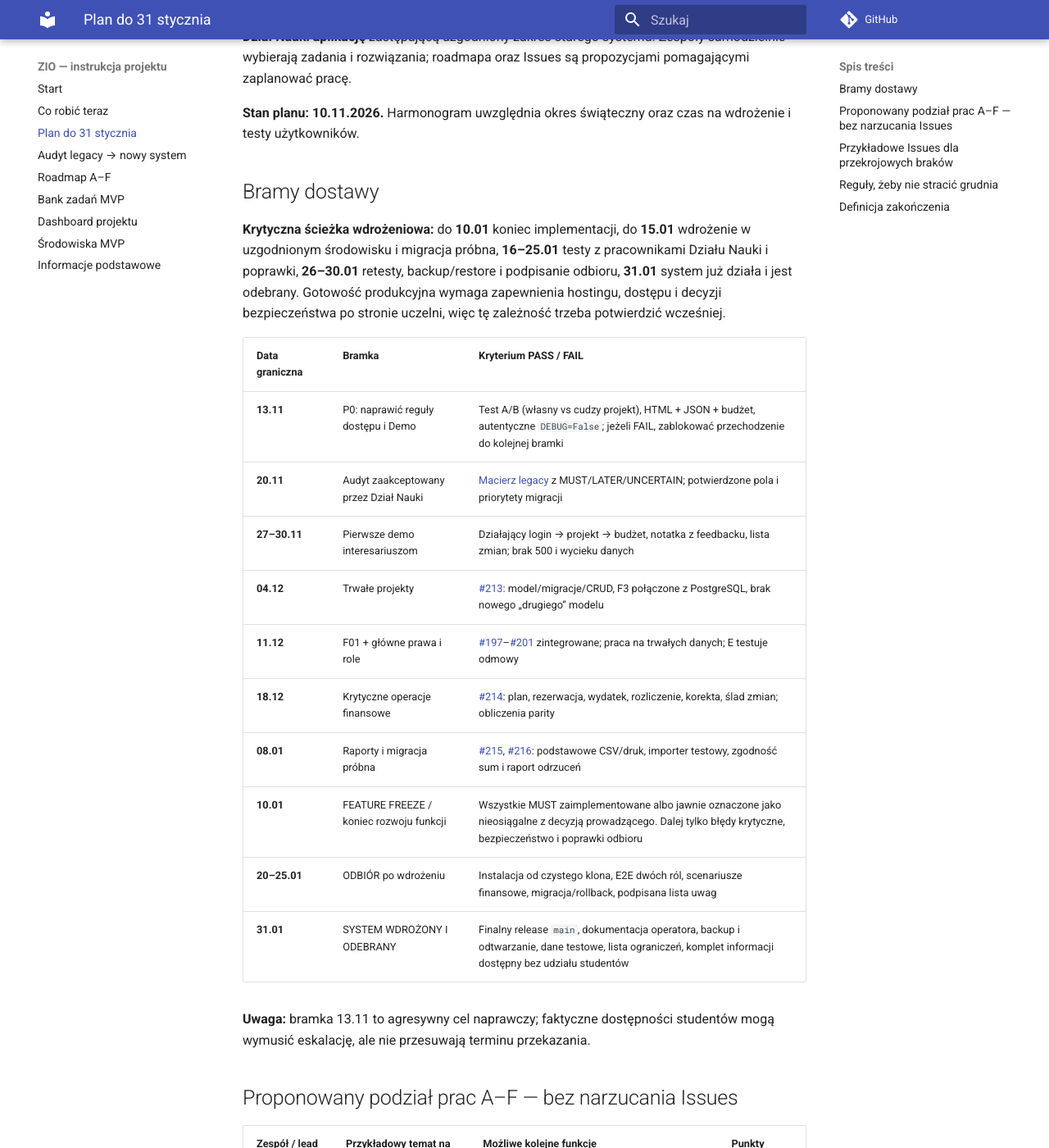
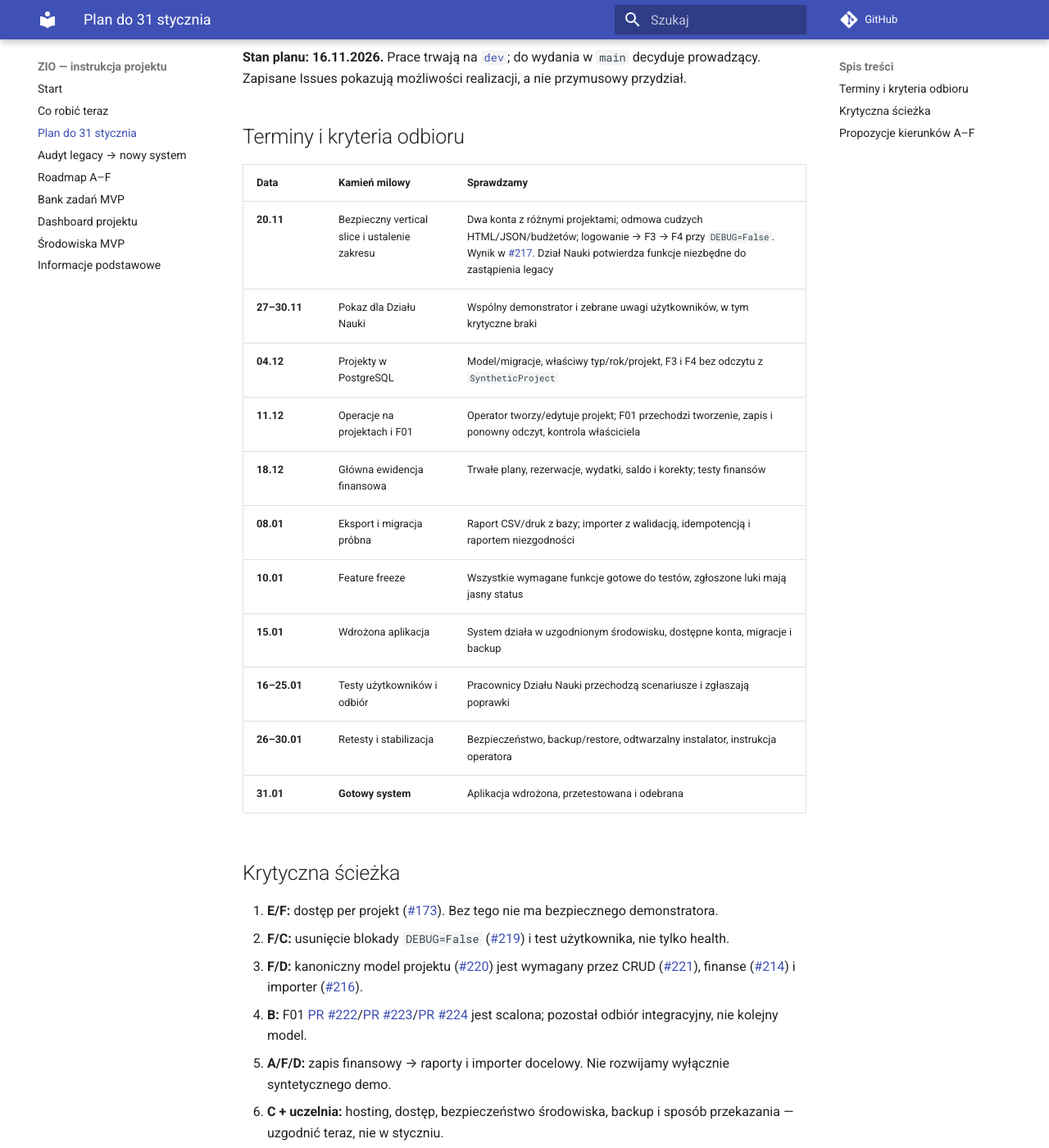
Before and after one commit to zio-wi-pb-mc/pb-science-office-manual, an MkDocs documentation site: the page built from manual/23-plan-do-31-stycznia.md, in a window 1280 px wide and 1400 px high, scrolled down 215 px. Shown: the whole window at 82% size. Built offline with MkDocs 1.6.1 and Material for MkDocs 9.7.7, drawn with Linux system fonts in a browser that asks for light colours; comment, search, counter and statistics services are not loaded; some of the changed text lies outside the part shown.

Commit message:
docs: refresh live ZIO status, student guidance and January delivery

```diff
--- a/manual/23-plan-do-31-stycznia.md
+++ b/manual/23-plan-do-31-stycznia.md
@@ -1,65 +1,47 @@
-# Plan zakończenia ZIO — twardy termin 31 stycznia 2027
+# Plan dostawy ZIO — do 31 stycznia 2027
 
-**Cel projektu:** do **31 stycznia 2027 r.** dostarczamy **wdrożoną, przetestowaną i odebraną przez Dział Nauki aplikację** zastępującą uzgodniony zakres starego systemu. Zespoły samodzielnie wybierają zadania i rozwiązania; roadmapa oraz Issues są propozycjami pomagającymi zaplanować pracę.
+**Cel ZIO:** do **31 stycznia 2027 r.** aplikacja ma być **wdrożona, przetestowana i odebrana przez Dział Nauki**. Zespoły mogą samodzielnie wybierać zadania; wskazane Issues są propozycjami, nie przydziałami.
 
+**Stan planu: 16.11.2026.** Prace trwają na [`dev`](https://github.com/zio-wi-pb-mc/pb-science-office/tree/dev); do wydania w `main` decyduje prowadzący. Zapisane Issues pokazują możliwości realizacji, a nie przymusowy przydział.
 
-**Stan planu: 10.11.2026.** Harmonogram uwzględnia okres świąteczny oraz czas na wdrożenie i testy użytkowników.
+## Terminy i kryteria odbioru
 
-## Bramy dostawy
+| Data | Kamień milowy | Sprawdzamy |
+|---|---|---|
+| **20.11** | Bezpieczny vertical slice i ustalenie zakresu | Dwa konta z różnymi projektami; odmowa cudzych HTML/JSON/budżetów; logowanie → F3 → F4 przy `DEBUG=False`. Wynik w [#217](https://github.com/zio-wi-pb-mc/pb-science-office/issues/217). Dział Nauki potwierdza funkcje niezbędne do zastąpienia legacy |
+| **27–30.11** | Pokaz dla Działu Nauki | Wspólny demonstrator i zebrane uwagi użytkowników, w tym krytyczne braki |
+| **04.12** | Projekty w PostgreSQL | Model/migracje, właściwy typ/rok/projekt, F3 i F4 bez odczytu z `SyntheticProject` |
+| **11.12** | Operacje na projektach i F01 | Operator tworzy/edytuje projekt; F01 przechodzi tworzenie, zapis i ponowny odczyt, kontrola właściciela |
+| **18.12** | Główna ewidencja finansowa | Trwałe plany, rezerwacje, wydatki, saldo i korekty; testy finansów |
+| **08.01** | Eksport i migracja próbna | Raport CSV/druk z bazy; importer z walidacją, idempotencją i raportem niezgodności |
+| **10.01** | Feature freeze | Wszystkie wymagane funkcje gotowe do testów, zgłoszone luki mają jasny status |
+| **15.01** | Wdrożona aplikacja | System działa w uzgodnionym środowisku, dostępne konta, migracje i backup |
+| **16–25.01** | Testy użytkowników i odbiór | Pracownicy Działu Nauki przechodzą scenariusze i zgłaszają poprawki |
+| **26–30.01** | Retesty i stabilizacja | Bezpieczeństwo, backup/restore, odtwarzalny instalator, instrukcja operatora |
+| **31.01** | **Gotowy system** | Aplikacja wdrożona, przetestowana i odebrana |
 
-**Krytyczna ścieżka wdrożeniowa:** do **10.01** koniec implementacji, do **15.01** wdrożenie w uzgodnionym środowisku i migracja próbna, **16–25.01** testy z pracownikami Działu Nauki i poprawki, **26–30.01** retesty, backup/restore i podpisanie odbioru, **31.01** system już działa i jest odebrany. Gotowość produkcyjna wymaga zapewnienia hostingu, dostępu i decyzji bezpieczeństwa po stronie uczelni, więc tę zależność trzeba potwierdzić wcześniej.
+## Krytyczna ścieżka
 
+1. **E/F:** dostęp per projekt ([#173](https://github.com/zio-wi-pb-mc/pb-science-office/issues/173)). Bez tego nie ma bezpiecznego demonstratora.
+2. **F/C:** usunięcie blokady `DEBUG=False` ([#219](https://github.com/zio-wi-pb-mc/pb-science-office/issues/219)) i test użytkownika, nie tylko health.
+3. **F/D:** kanoniczny model projektu ([#220](https://github.com/zio-wi-pb-mc/pb-science-office/issues/220)) jest wymagany przez CRUD ([#221](https://github.com/zio-wi-pb-mc/pb-science-office/issues/221)), finanse ([#214](https://github.com/zio-wi-pb-mc/pb-science-office/issues/214)) i importer ([#216](https://github.com/zio-wi-pb-mc/pb-science-office/issues/216)).
+4. **B:** F01 [PR #222](https://github.com/zio-wi-pb-mc/pb-science-office/pull/222)/[PR #223](https://github.com/zio-wi-pb-mc/pb-science-office/pull/223)/[PR #224](https://github.com/zio-wi-pb-mc/pb-science-office/pull/224) jest scalona; pozostał odbiór integracyjny, nie kolejny model.
+5. **A/F/D:** zapis finansowy → raporty i importer docelowy. Nie rozwijamy wyłącznie syntetycznego demo.
+6. **C + uczelnia:** hosting, dostęp, bezpieczeństwo środowiska, backup i sposób przekazania — uzgodnić teraz, nie w styczniu.
 
-| Data graniczna | Bramka | Kryterium PASS / FAIL |
-|---|---|---|
-| **13.11** | P0: naprawić reguły dostępu i Demo | Test A/B (własny vs cudzy projekt), HTML + JSON + budżet, autentyczne `DEBUG=False`; jeżeli FAIL, zablokować przechodzenie do kolejnej bramki |
-| **20.11** | Audyt zaakceptowany przez Dział Nauki | [Macierz legacy](22-audyt-legacy-parity.md) z MUST/LATER/UNCERTAIN; potwierdzone pola i priorytety migracji |
-| **27–30.11** | Pierwsze demo interesariuszom | Działający login → projekt → budżet, notatka z feedbacku, lista zmian; brak 500 i wycieku danych |
-| **04.12** | Trwałe projekty | [#213](https://github.com/zio-wi-pb-mc/pb-science-office/issues/213): model/migracje/CRUD, F3 połączone z PostgreSQL, brak nowego „drugiego” modelu |
-| **11.12** | F01 + główne prawa i role | [#197](https://github.com/zio-wi-pb-mc/pb-science-office/issues/197)–[#201](https://github.com/zio-wi-pb-mc/pb-science-office/issues/201) zintegrowane; praca na trwałych danych; E testuje odmowy |
-| **18.12** | Krytyczne operacje finansowe | [#214](https://github.com/zio-wi-pb-mc/pb-science-office/issues/214): plan, rezerwacja, wydatek, rozliczenie, korekta, ślad zmian; obliczenia parity |
-| **08.01** | Raporty i migracja próbna | [#215](https://github.com/zio-wi-pb-mc/pb-science-office/issues/215), [#216](https://github.com/zio-wi-pb-mc/pb-science-office/issues/216): podstawowe CSV/druk, importer testowy, zgodność sum i raport odrzuceń |
-| **10.01** | FEATURE FREEZE / koniec rozwoju funkcji | Wszystkie MUST zaimplementowane albo jawnie oznaczone jako nieosiągalne z decyzją prowadzącego. Dalej tylko błędy krytyczne, bezpieczeństwo i poprawki odbioru |
-| **20–25.01** | ODBIÓR po wdrożeniu | Instalacja od czystego klona, E2E dwóch ról, scenariusze finansowe, migracja/rollback, podpisana lista uwag |
-| **31.01** | SYSTEM WDROŻONY I ODEBRANY | Finalny release `main`, dokumentacja operatora, backup i odtwarzanie, dane testowe, lista ograniczeń, komplet informacji dostępny bez udziału studentów |
+**Ryzyko terminowe:** dla ograniczonego, uzgodnionego zakresu plan może być wykonalny przy sprawnej integracji. Pełnego zastąpienia wszystkich funkcji legacy nie potwierdza aktualny stan repozytorium. Zakres musi zostać zatwierdzony przez Dział Nauki, bez dodawania nieustalonych nowych formularzy.
 
-**Uwaga:** bramka 13.11 to agresywny cel naprawczy; faktyczne dostępności studentów mogą wymusić eskalację, ale nie przesuwają terminu przekazania.
+## Propozycje kierunków A–F
 
-## Proponowany podział prac A–F — bez narzucania Issues
+| Zespół | Praktyczny wkład do wyboru |
+|---|---|
+| **A** | Reguły i zapisy finansowe, test salda, eksport |
+| **B** | Integracja F01 i następne uzgodnione formularze/operacje |
+| **C** | Demo/E2E, wdrożenie, backup, instrukcje operatora |
+| **D** | Import do ORM, zgodność danych, porównanie z legacy |
+| **E** | Przypisania, role i brak dostępu do cudzych danych |
+| **F** | Projekty w bazie, CRUD, integracja budżetu i Demo |
 
-| Zespół / lead | Przykładowy temat na teraz | Możliwe kolejne funkcje | Punkty odniesienia |
-|---|---|---|---|
-| **A / Daniel Perkowski** | Domknąć [PR #209](https://github.com/zio-wi-pb-mc/pb-science-office/pull/209), [PR #210](https://github.com/zio-wi-pb-mc/pb-science-office/pull/210), [PR #185](https://github.com/zio-wi-pb-mc/pb-science-office/pull/185); rzeczywiste przypadki [#204](https://github.com/zio-wi-pb-mc/pb-science-office/issues/204) | **Trwałe finanse** [#214](https://github.com/zio-wi-pb-mc/pb-science-office/issues/214), potem raporty [#215](https://github.com/zio-wi-pb-mc/pb-science-office/issues/215). Kod i testy, nie słowniki |
-| **B / Karina Chilkiewicz** | Zintegrować **jeden** F01: [#197](https://github.com/zio-wi-pb-mc/pb-science-office/issues/197)–[#201](https://github.com/zio-wi-pb-mc/pb-science-office/issues/201) | Po odbiorze F01 — minimum interfejsu administracyjnego dla legacy rejestrów / dane wejściowe do finansów; po decyzji o MUST |
-| **C / Vladislav Matveev** | [PR #207](https://github.com/zio-wi-pb-mc/pb-science-office/pull/207) poprawa haseł i kont demo; pełny E2E `DEBUG=False` | CI/backup/restore/instrukcja wdrożenia i test akceptacyjny [#217](https://github.com/zio-wi-pb-mc/pb-science-office/issues/217). Doctor [#196](https://github.com/zio-wi-pb-mc/pb-science-office/issues/196) tylko gdy nie przeszkadza |
-| **D / Tomasz Sidoruk** | Zmniejszyć stary [PR #132](https://github.com/zio-wi-pb-mc/pb-science-office/pull/132) do małego PR na `dev`, wykonać jeden przypadek parity | **Importer** [#216](https://github.com/zio-wi-pb-mc/pb-science-office/issues/216) dla faktycznych modeli F/A, próba migracji i raport zgodności |
-| **E / Michał Borawski** | [#173](https://github.com/zio-wi-pb-mc/pb-science-office/issues/173)/[PR #174](https://github.com/zio-wi-pb-mc/pb-science-office/pull/174) dostosować do aktualnego `dev`; uprawnienia per projekt | Role admin/dziekan/rektor/kierownik, autoryzacja write/export i audyt z F/C |
-| **F / Paweł Kozikowski** | Stabilizować [PR #212](https://github.com/zio-wi-pb-mc/pb-science-office/pull/212) z E/C, usunąć konflikt [PR #211](https://github.com/zio-wi-pb-mc/pb-science-office/pull/211) | **Model + CRUD projektów** [#213](https://github.com/zio-wi-pb-mc/pb-science-office/issues/213), integracja finansów [#214](https://github.com/zio-wi-pb-mc/pb-science-office/issues/214) i wymaganych widoków |
+Nie wymagamy wykonania wszystkich zaproponowanych Issues. Wymagamy jednak **kompletnego, sprawdzalnego efektu** do dat odbioru.
 
-**Lider pomaga zespołowi wybrać sensowne zadania i koordynuje uzgodniony plan, nie narzuca konkretnych Issues. Zespół może zaproponować inną ścieżkę do tego samego celu.** Po 20.11 każda osoba ma konkretny fragment aplikacji lub test akceptacyjny; PR powinny być małe, integrowane do `dev` codziennie lub po każdym ukończonym fragmencie. Prowadzący jest jedynym mergerem `dev → main`.
-
-## Przykładowe Issues dla przekrojowych braków
-
-- [#213](https://github.com/zio-wi-pb-mc/pb-science-office/issues/213) — F: kanoniczne projekty i ich edycja.
-- [#214](https://github.com/zio-wi-pb-mc/pb-science-office/issues/214) — A/F: zapisy i reguły finansowe.
-- [#215](https://github.com/zio-wi-pb-mc/pb-science-office/issues/215) — A/F: raportowanie, wydruk i CSV.
-- [#216](https://github.com/zio-wi-pb-mc/pb-science-office/issues/216) — D: importer i test parity.
-- [#217](https://github.com/zio-wi-pb-mc/pb-science-office/issues/217) — C/E/F: Demo, odbiór, przekazanie, kontrola zakresu.
-
-Nowe Issues to **propozycje strumieni delivery**, a nie przymusowe przydziały ani dodatkowe punkty ani zachęta do kopiowania już istniejących #112/#155/#173/#197–201. Jeśli pojawi się kolizja, zadanie opisuje wymagany rezultat i zostaje podzielone na małe, niepowielające się PR.
-
-## Reguły, żeby nie stracić grudnia
-
-1. Prowadzący i Dział Nauki **do 20 listopada** potwierdzają MUST w macierzy. Bez tej decyzji pełna zgodność legacy jest ryzykiem niezarządzanym.
-2. Nie zaczynać szerokich audytów, ADR, rewrite ani wymiany Django; tylko najkrótsza implementacja już istniejącymi narzędziami.
-3. Nie scalać starego PR #174 ani #132 do `main` w obecnym stanie. Przenieść potrzebny fragment na aktualne `dev`.
-4. Zamiast osobnych demonstratorów — jedna baza, jeden model projektu, jedna ścieżka autoryzacji i finansów.
-5. Zakazać pracy na rzeczywistych danych osobowych w publicznych Issues, PR i CI. Migrować wyłącznie w upoważnionym środowisku.
-6. Każdy piątek: dowód PASS/FAIL na działającym systemie, liczba otwartych blockerów, właściciel i data. **Brak PR nie musi oznaczać braku pracy, ale brak działającego rezultatu oznacza ryzyko**.
-7. Świąteczny okres 21.12–06.01 nie jest normalnym sprintem; krytyczny kod ma być scalony **przed 18.12**.
-
-## Definicja zakończenia
-
-ZIO jest gotowe do przekazania tylko gdy istnieją: reprodukowalne instalowanie i migracje; obsługa MUST na trwałych danych; kontrola dostępu per projekt/rola; poprawność finansów; zgodny import testowy; kopie/restore; użyteczne instrukcje i protokół odbioru. **Kod w repo bez działającej demonstracji nie spełnia tej definicji.**
-
-[Macierz legacy](22-audyt-legacy-parity.md) · [Aktualne zadania](16-propozycje-zadan-po-audycie.md) · [GitHub Project](https://github.com/orgs/zio-wi-pb-mc/projects/1/views/1)
+[Roadmap zespołów](21-roadmap-3-tygodnie.md) · [Audyt legacy](22-audyt-legacy-parity.md) · [Dashboard](19-dashboard-projektu.md)
```
